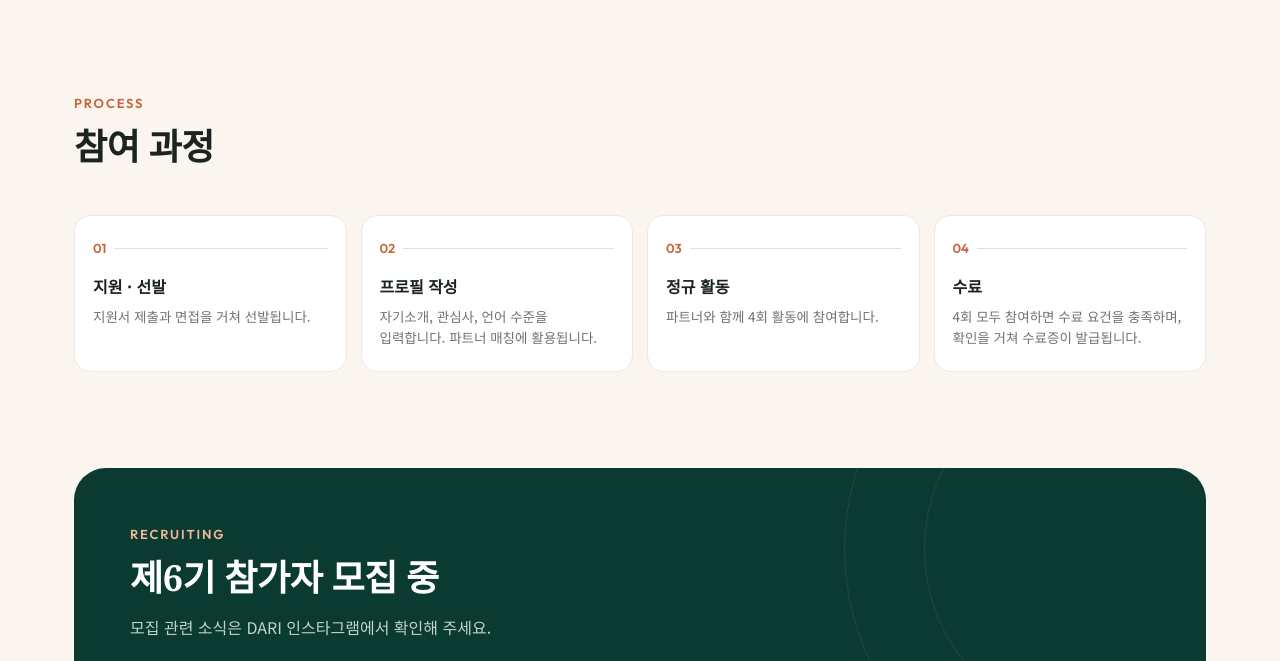
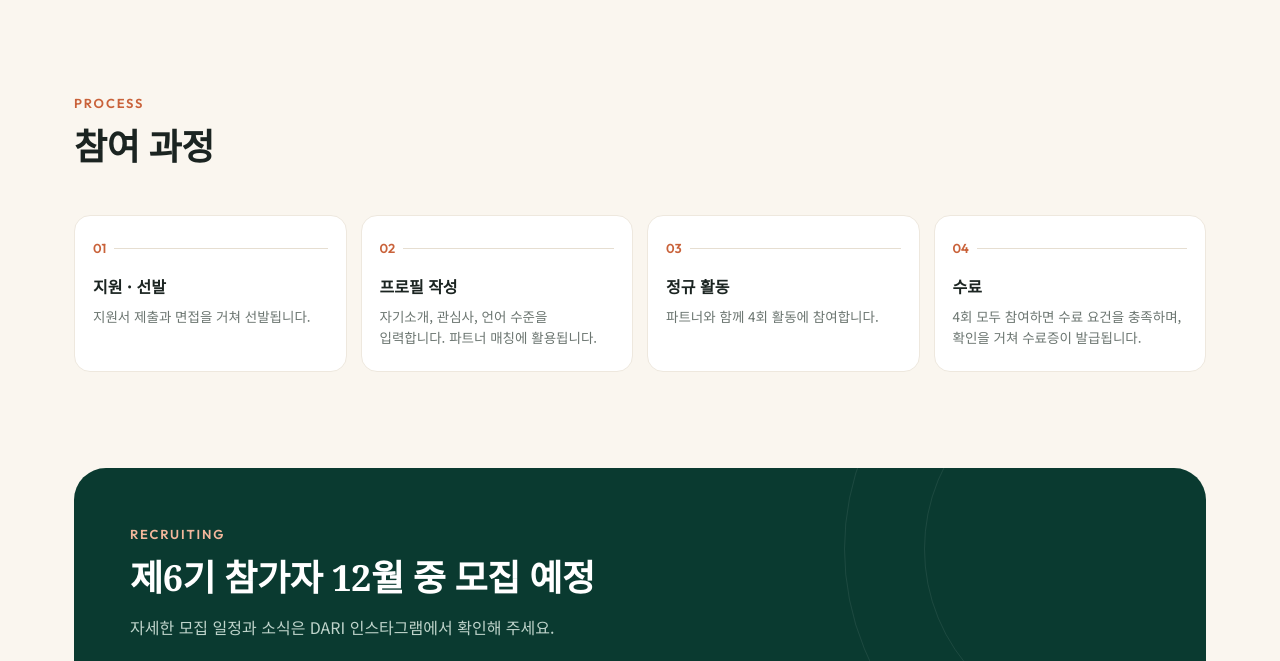
Before and after one commit to dariexchange/dariexchangeprogram, a plain HTML site: page index.html in a window 1280 px wide. Shown: the part 2034-2695 px from the top of the page. Drawn offline with nearby package versions, Linux system fonts and the light colour scheme.

Commit message:
6기 모집 안내를 '12월 중 모집 예정'으로 변경 (홈 상단·모집 안내·프로그램 소개, 한국어·아랍어)
Co-Authored-By: Claude Opus 5.5 <noreply@anthropic.com>
Claude-Session: https://claude.ai/code/session_01586s9AvJwJXJvbGCNMNtEz

```diff
--- a/index.html
+++ b/index.html
@@ -664,7 +664,7 @@ demo_reset:['예시 데이터 초기화','إعادة ضبط البيانات'],c
 demo_cohort:['{n}기 예시 데이터','بيانات تجريبية · الدفعة {n}'],
 
 /* ---------- 홈 (설명체) ---------- */
-hero_eyebrow:['제6기 참가자 모집 중','التسجيل مفتوح للدفعة السادسة'],
+hero_eyebrow:['제6기 참가자 12월 모집 예정','تسجيل الدفعة السادسة في ديسمبر'],
 hero_t1:['서로의 언어를 배우는','نتعلّم لغة بعضنا'],hero_t2:['한국·알제리 1:1 언어교환','تبادل لغوي فردي بين كوريا والجزائر'],
 hero_sub:['DARI는 아랍어 전공생과 알제리의 한국어 학습자를 1:1로 연결하는 온라인 언어·문화교류 프로그램입니다. 매주 화상으로 만나 서로의 언어를 연습하고 문화를 나눕니다.','داري برنامج تبادل لغوي وثقافي عبر الإنترنت، يجمع في ثنائيات طلاب تخصص اللغة العربية في كوريا بمتعلّمي اللغة الكورية في الجزائر. يلتقي الشريكان أسبوعيًا عبر الفيديو للتدرّب على لغتيهما وتبادل الثقافة.'],
 cta_login:['체험 계정으로 둘러보기','جرّب الحسابات التجريبية'],cta_about:['프로그램 소개 보기','تعرّف على البرنامج'],
@@ -675,7 +675,7 @@ ben3_v:['DARI 수료증','شهادة إتمام داري'],ben3:['4회 모두
 art_next:['매주 금요일 · 총 4회','كل جمعة · أربع حصص'],art_time:['회당 2시간 · 한국어 50분, 아랍어 50분 포함','ساعتان لكل حصة، منها 50 دقيقة للكورية و50 للعربية'],
 city_seoul:['서울','سيول'],city_alg:['알제','الجزائر'],
 intro_kicker:['About DARI','عن داري'],ab_title:['DARI를 소개합니다','تعرّف على داري'],
-ab_lead:['DARI는 원어민과 대화할 기회를 늘리고 언어 학습의 부담을 줄이기 위해 시작되었습니다. 1기부터 5기까지 운영을 이어 왔으며, 현재 제6기 참가자를 모집하고 있습니다.','انطلق داري لزيادة فرص الحديث مع الناطقين الأصليين وتخفيف عبء تعلّم اللغات. واصلنا تنظيم البرنامج من الدفعة الأولى حتى الخامسة، والتسجيل مفتوح حاليًا للدفعة السادسة.'],
+ab_lead:['DARI는 원어민과 대화할 기회를 늘리고 언어 학습의 부담을 줄이기 위해 시작되었습니다. 1기부터 5기까지 운영을 이어 왔으며, 제6기 참가자는 12월 중 모집할 예정입니다.','انطلق داري لزيادة فرص الحديث مع الناطقين الأصليين وتخفيف عبء تعلّم اللغات. واصلنا تنظيم البرنامج من الدفعة الأولى حتى الخامسة، ومن المقرّر فتح التسجيل للدفعة السادسة خلال شهر ديسمبر.'],
 name_ko_desc:['한국어로 "다리"는 두 곳을 잇는 bridge를 뜻합니다. 한국과 알제리를 잇는 프로그램이라는 의미를 담았습니다.','تعني "다리" بالكورية الجسر، في إشارة إلى الصلة التي يبنيها البرنامج بين كوريا والجزائر.'],
 name_ar_desc:['아랍어로 "داري"는 "나의 집"이라는 뜻입니다. 새로운 언어가 집처럼 익숙해지길 바라는 마음을 담았습니다.','وتعني "داري" بالعربية "بيتي"، تعبيرًا عن أملنا في أن تصبح اللغة الجديدة مألوفة كالبيت.'],
 how_kicker:['How it works','طريقة العمل'],ab_how:['운영 방식','طريقة العمل'],
@@ -689,8 +689,8 @@ fs1:['지원 · 선발','التقديم والاختيار'],fs1d:['지원서
 fs2:['프로필 작성','إعداد الملف الشخصي'],fs2d:['자기소개, 관심사, 언어 수준을 입력합니다. 파트너 매칭에 활용됩니다.','تُدخل نبذتك واهتماماتك ومستواك اللغوي، ليُستفاد منها في تعيين الشريك.'],
 fs3:['정규 활동','الحصص المنتظمة'],fs3d:['파트너와 함께 4회 활동에 참여합니다.','تشارك مع شريكك في الحصص الأربع.'],
 fs4:['수료','الإتمام'],fs4d:['4회 모두 참여하면 수료 요건을 충족하며, 확인을 거쳐 수료증이 발급됩니다.','بحضور الحصص الأربع تستوفي شرط الإتمام، وتصدر الشهادة بعد التحقّق.'],
-rec_kicker:['Recruiting','التسجيل'],rec_title:['제6기 참가자 모집 중','التسجيل مفتوح للدفعة السادسة'],
-rec_sub:['모집 관련 소식은 DARI 인스타그램에서 확인해 주세요.','تابعوا أخبار التسجيل عبر حساب داري على إنستغرام.'],
+rec_kicker:['Recruiting','التسجيل'],rec_title:['제6기 참가자 12월 중 모집 예정','تسجيل الدفعة السادسة خلال شهر ديسمبر'],
+rec_sub:['자세한 모집 일정과 소식은 DARI 인스타그램에서 확인해 주세요.','تابعوا موعد التسجيل وآخر الأخبار عبر حساب داري على إنستغرام.'],
 rec_insta:['DARI 인스타그램','داري على إنستغرام'],
 soon_t:['웹사이트에서 준비 중인 기능','خدمات قيد الإعداد في الموقع'],soon_badge:['준비 중','قيد الإعداد'],
 soon1:['온라인 지원서 접수','تقديم الطلب عبر الإنترنت'],soon2:['면접 일정 예약','حجز موعد المقابلة'],soon3:['선발 결과 확인','الاطّلاع على نتائج الاختيار'],
```
